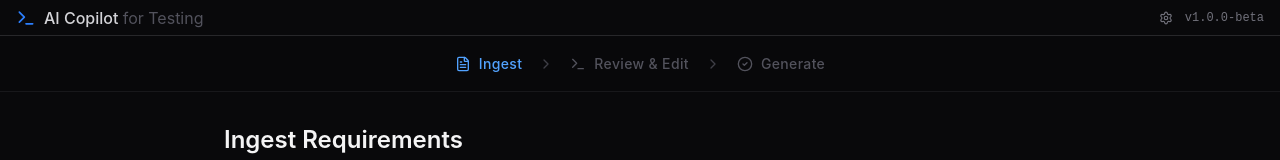
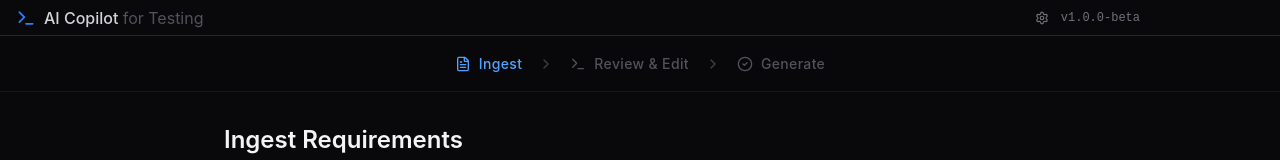
Before and after one commit to saikewei/ai-test-tool, a Vue app: page / in a window 1280 px wide. Shown: the top 160 px of the page. Built offline with nearby package versions, Linux system fonts and the light colour scheme.

Commit message:
美化标题栏

```diff
--- a/src/main/index.ts
+++ b/src/main/index.ts
@@ -18,9 +18,11 @@
     show: false,
     autoHideMenuBar: true,
     backgroundColor: '#09090b',
-    titleBarStyle: process.platform === 'darwin' ? 'hiddenInset' : 'default',
+    titleBarStyle: 'hidden',
     titleBarOverlay:
-      process.platform !== 'darwin' ? { color: '#09090b', symbolColor: '#a1a1aa' } : undefined,
+      process.platform !== 'darwin'
+        ? { color: '#09090b', symbolColor: '#a1a1aa', height: 36 }
+        : undefined,
     ...(process.platform === 'linux' ? { icon } : {}),
     webPreferences: {
       preload: join(__dirname, '../preload/index.js'),
--- a/src/renderer/src/App.vue
+++ b/src/renderer/src/App.vue
@@ -49,7 +49,7 @@
     <!-- Navbar (Global) — draggable title bar -->
     <header
       class="h-9 border-b border-zinc-800 bg-zinc-950 flex items-center px-4 shrink-0"
-      :class="{ 'pl-[90px]': isMac }"
+      :class="isMac ? 'pl-[90px]' : 'pr-[140px]'"
       style="-webkit-app-region: drag"
     >
       <div
```
